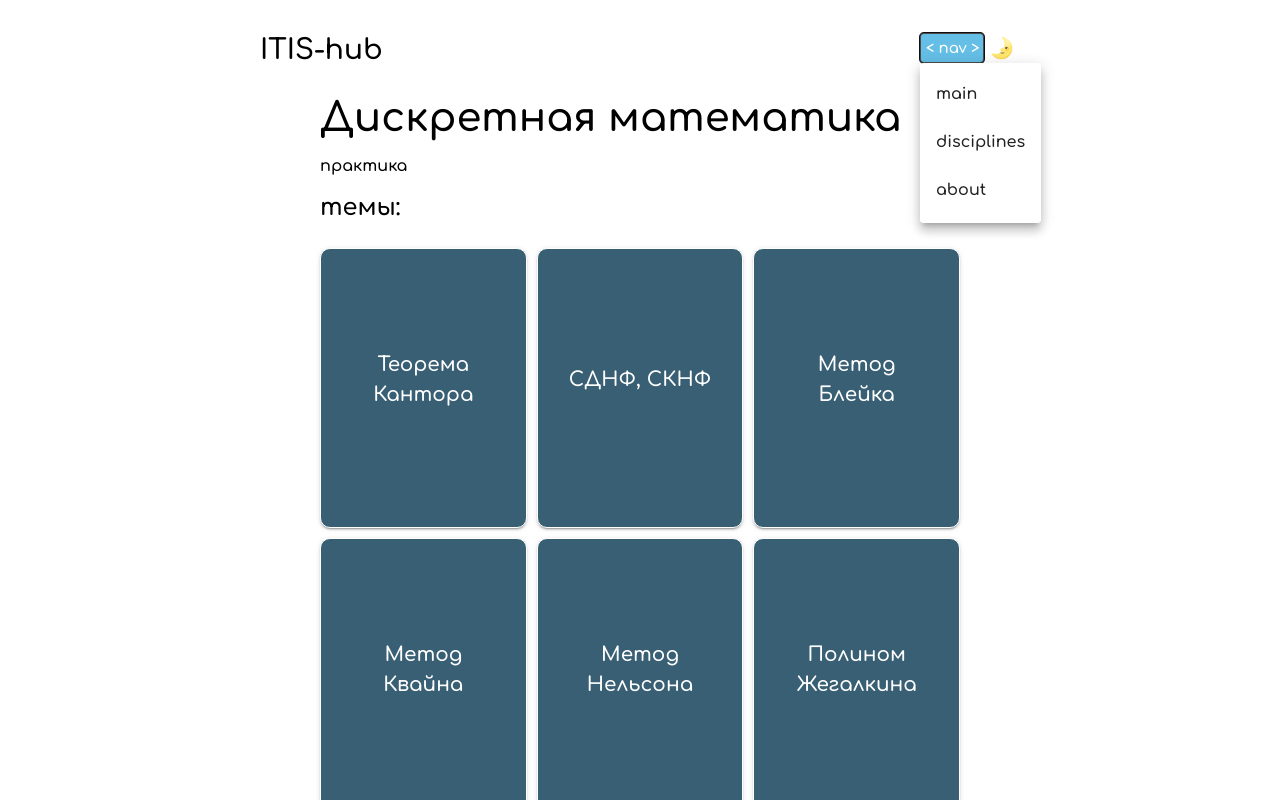
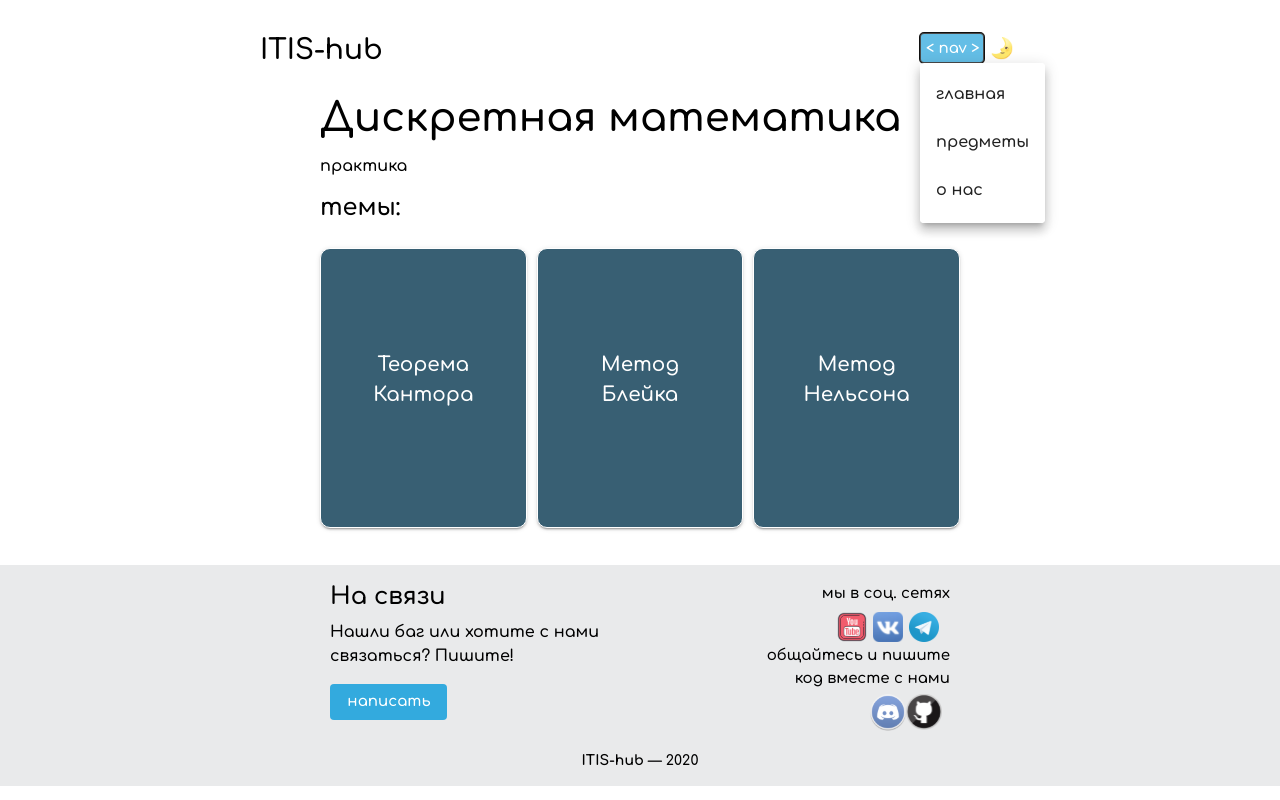
Before and after one commit to ITISHub/itishub-frontend, a Nuxt app in the folder itis-hub/: page /discrete-math-theory in a window 1280 px wide. Both pictures are taken after a click on the button "< nav >". Shown: the top 800 px of the page. Built offline with nearby package versions, Linux system fonts and the light colour scheme.

Commit message:
add dynamic routing for themes of discret-math

```diff
--- a/itis-hub/components/DisciplineSelect.vue
+++ b/itis-hub/components/DisciplineSelect.vue
@@ -1,17 +1,16 @@
 <template>
   <v-container class="content-container">
-    <CardContent title="матанализ" link="/"/>
-    <CardContent title="дискретка" link="/discrete-math-theory"/>
-    <CardContent title="алгем" link="/"/>
-<!--    <CardContent link="/" title="главное меню"/>-->
+    <NavigationCard title="матанализ" link="/disciplines"/>
+    <NavigationCard title="дискретка" link="/discrete-math-theory"/>
+    <NavigationCard title="алгем" link="/disciplines"/>
   </v-container>
 </template>
 
 <script>
-import CardContent from "./CardContent";
+import NavigationCard from "./NavigationCard";
 export default {
     name: "DisciplineSelect",
-  components: {CardContent}
+  components: {NavigationCard}
 }
 </script>
 
--- /dev/null
+++ b/itis-hub/components/DynamicCard.vue
@@ -0,0 +1,51 @@
+<template>
+    <v-card
+      class="card-container"
+    >
+      <p class="card-title"> {{ title }}</p>
+    </v-card>
+</template>
+
+<script>
+  export default {
+    name: "DynamicCard",
+    props: {
+      title: String,
+      event: String,
+      // just without link-parameter
+    }
+  }
+</script>
+
+<style scoped>
+  .card-container {
+    height: 280px;
+    /*border-radius: 15px !important;*/
+    display: grid;
+    place-items: center;
+    background-color: #385F73;
+    transition: all 0.5s;
+    /*background-image: url("https://i.redd.it/73whdvrvhl111.jpg");*/
+    border-radius: 10px !important;
+    /*background: #385F73 url("~assets/card-images/about.jpg");*/
+  }
+
+  @media screen and (max-width: 464px) {
+    .card-container {
+      height: 150px;
+    }
+  }
+
+  .card-title {
+    max-width: 150px;
+    font-size: 20px;
+    color: white;
+    text-align: center;
+  }
+
+  .card-container:hover {
+    background-color: #4789a2;
+    /*border-radius: 25px !important;*/
+    /*box-shadow: 0 0 20px black;*/
+  }
+</style>
--- a/itis-hub/components/HeaderBar.vue
+++ b/itis-hub/components/HeaderBar.vue
@@ -18,12 +18,11 @@
           </v-btn>
         </template>
         <v-list>
-          <nuxt-link v-for="page in pages" to="/">
+          <nuxt-link v-for="page in pages" :to="page.link">
             <v-list-item
               color="#1a1a1a"
-              @click=""
             >
-              <v-list-item-title>{{ page }}</v-list-item-title>
+              <v-list-item-title>{{ page.name }}</v-list-item-title>
             </v-list-item>
           </nuxt-link>
         </v-list>
@@ -47,7 +46,11 @@ export default {
   data () {
     return {
       switch1: true,
-      pages: ['main', 'disciplines', 'about']
+      pages: [
+          { name: 'главная', link: '/'},
+          { name: 'предметы', link: '/disciplines'},
+          { name: 'о нас', link: '/about'},
+        ]
     }
   },
   // need to move all logic to the vuex (do with using mutations and actions)
--- a/itis-hub/components/MainContent.vue
+++ b/itis-hub/components/MainContent.vue
@@ -1,18 +1,18 @@
 <template>
     <v-container class="content-container">
-      <CardContent title="разборы теории" link="/disciplines"/>
-      <CardContent title="разборы практики" link="/"/>
-      <CardContent title="о нас" link="/"/>
-      <CardContent title="стримы Урала" link="/"/>
-      <CardContent title="coming soon" link="/"/>
+      <NavigationCard title="разборы теории" link="/disciplines"/>
+      <NavigationCard title="разборы практики" link="/"/>
+      <NavigationCard title="о нас" link="/about"/>
+      <NavigationCard title="стримы Урала" link="/"/>
+      <NavigationCard title="coming soon" link="/"/>
     </v-container>
 </template>
 
 <script>
-    import CardContent from "./CardContent";
+    import NavigationCard from "./NavigationCard";
     export default {
         name: "MainContent",
-      components: {CardContent}
+      components: {NavigationCard}
     }
 </script>
 
--- a/itis-hub/components/CardContent.vue
+++ b/itis-hub/components/NavigationCard.vue
@@ -1,5 +1,5 @@
 <template>
-  <nuxt-link :to="link" @click="">
+  <nuxt-link :to="link">
     <v-card
       class="card-container"
     >
@@ -10,7 +10,7 @@
 
 <script>
   export default {
-    name: "CardContent",
+    name: "NavigationCard",
     props: {
       title: String,
       link: String,
--- a/itis-hub/nuxt.config.js
+++ b/itis-hub/nuxt.config.js
@@ -14,7 +14,8 @@ export default {
   ** See https://nuxtjs.org/api/configuration-head
   */
   head: {
-    title: process.env.npm_package_name || '',
+    // title: process.env.npm_package_name || '',
+    title: 'ITIS-hub',
     meta: [
       { charset: 'utf-8' },
       { name: 'viewport', content: 'width=device-width, initial-scale=1' },
@@ -23,6 +24,9 @@ export default {
     link: [
       { rel: 'icon', type: 'image/x-icon', href: '/favicon.ico' }
     ]
+  },
+  loading: {
+    color: '#33aade'
   },
   /*
   ** Global CSS
--- /dev/null
+++ b/itis-hub/pages/about.vue
@@ -0,0 +1,21 @@
+<template>
+  <div class="about-wrapper">
+    <div>
+      <h3>About page</h3>
+    </div>
+  </div>
+</template>
+
+<script>
+    export default {
+        name: "about"
+    }
+</script>
+
+<style scoped>
+.about-wrapper {
+  display: grid;
+  place-items: center;
+  height: 100vh;
+}
+</style>
--- /dev/null
+++ b/itis-hub/pages/discrete-math-theory/_theme.vue
@@ -0,0 +1,20 @@
+<template>
+  <div class="content-container">
+    <v-container class="greeting">
+      <h1 class="mb-3"> {{ $route.params.theme }} </h1>
+      <p class="description">
+        theme description
+      </p>
+    </v-container>
+  </div>
+</template>
+
+<script>
+    export default {
+        name: "_theme"
+    }
+</script>
+
+<style scoped>
+
+</style>
--- a/itis-hub/pages/discrete-math-theory.vue
+++ b/itis-hub/pages/discrete-math-theory/index.vue
@@ -8,25 +8,34 @@
     </v-container>
     <div class="info-container mb-5">
 
-        <CardContent
+        <a
           v-for="theme in themes"
-          :title="theme"
-          link="/"
-        />
-      </div>
-  </v-container>
+          @click="openTheme(theme.name)"
+        >
+          <DynamicCard :title="theme.name"/>
+        </a>
+    </div>
+    </v-container>
 </template>
 
 <script>
-    import CardContent from "../components/CardContent";
+    import DynamicCard from "../../components/DynamicCard";
     export default {
-      name: "discrete-math",
-      components: {CardContent},
+      name: "discrete-math-theory",
+      components: {DynamicCard},
       data () {
         return {
-          themes: ['Теорема Кантора', 'СДНФ, СКНФ', 'Метод Блейка',
-            'Метод Квайна', 'Метод Нельсона', 'Полином Жегалкина',
-            'Классы Поста', 'T0, T1, M, S', ]
+          // динамический роутинг работает, но в пути кириллица 0_о
+          themes: [
+            {name: 'Теорема Кантора', link: 'kantor-theory'},
+            {name: 'Метод Блейка', link: 'blake-method'},
+            {name: 'Метод Нельсона', link: 'nelson-method'}
+          ]
+        }
+      },
+      methods: {
+        openTheme(theme) {
+          this.$router.push('/discrete-math-theory/' + theme);
         }
       }
     }
--- a/itis-hub/pages/index.vue
+++ b/itis-hub/pages/index.vue
@@ -12,7 +12,7 @@
 
 <script>
 import HeaderBar from "~/components/HeaderBar.vue";
-import CardContent from "../components/CardContent";
+import CardContent from "../components/NavigationCard";
 import MainContent from "../components/MainContent";
 
 export default {
```
